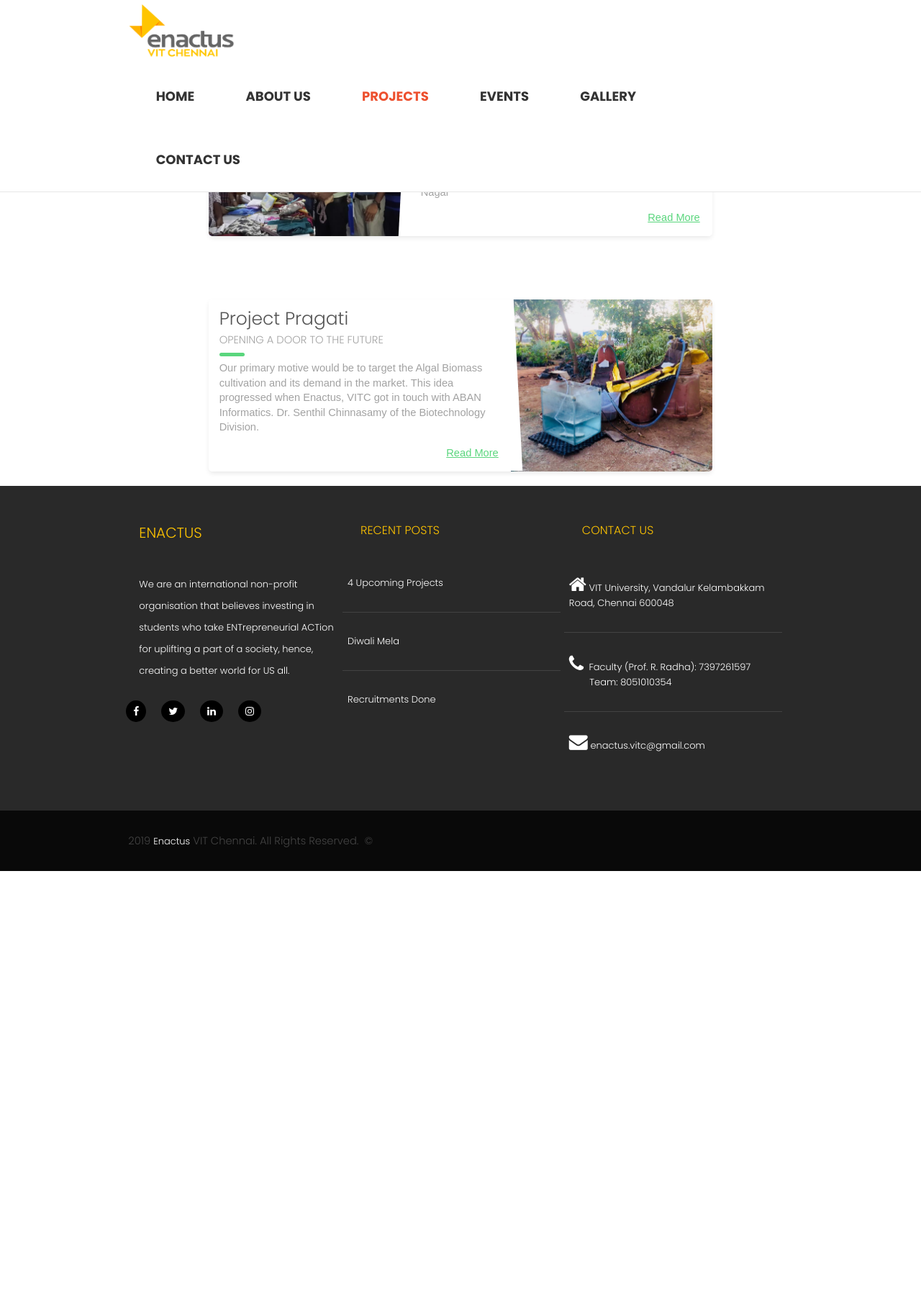
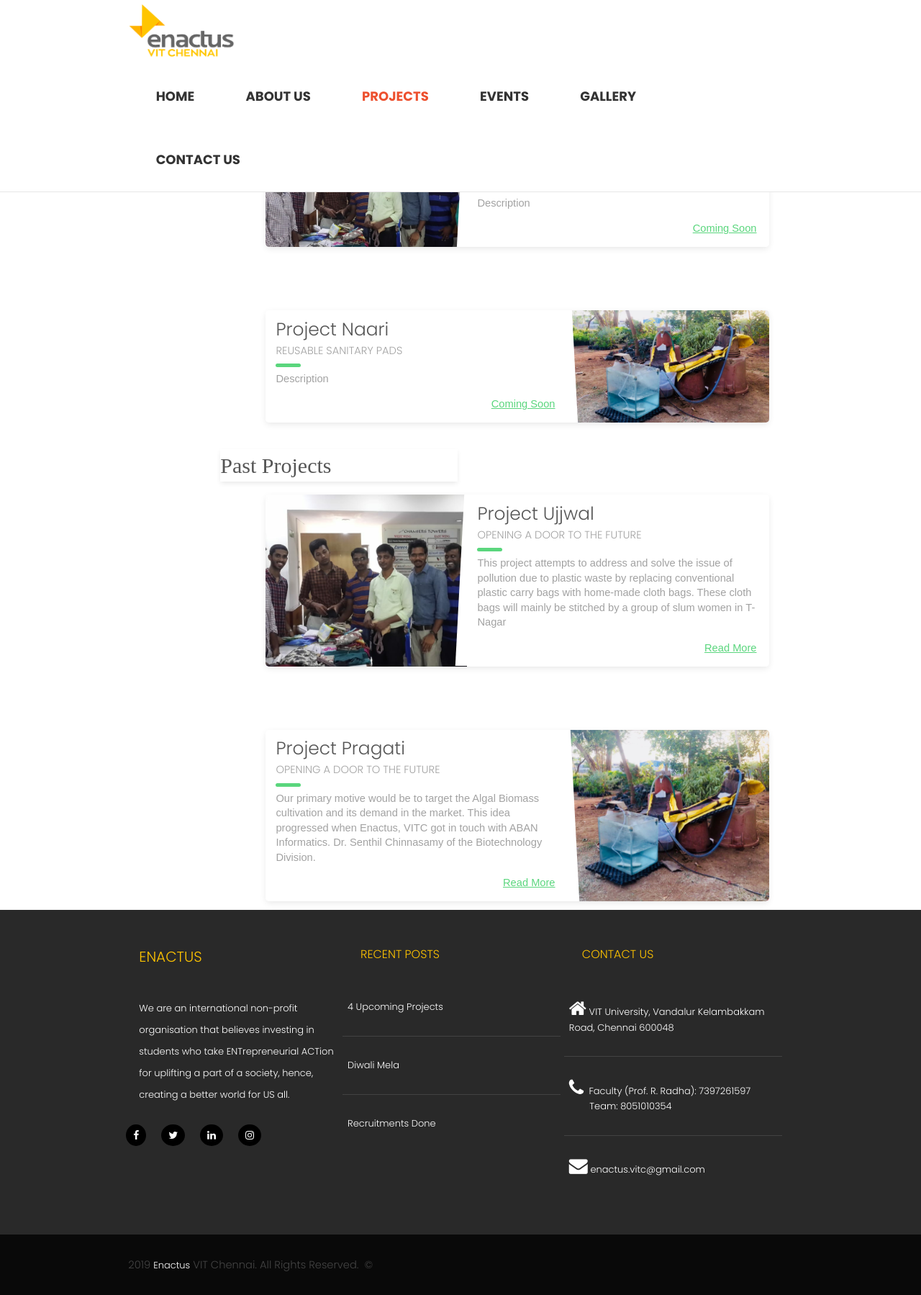
Before and after one commit to maybeabhishek/enactus, a PHP site: page /projects.html in a window 1280 px wide. Shown: the part 36-1835 px from the top of the page at 72% size. Before the commit the page ends 1246 px from the top, so only its background shows below. Run offline with PHP 8.4, Linux system fonts and the light colour scheme.

Commit message:
fixed further changes

```diff
--- a/css/projectStyle.css
+++ b/css/projectStyle.css
@@ -1,4 +1,13 @@
 /*PEN STYLES*/
+.projHead {
+  width: 330px;
+  margin-left: 10vw;
+  font-family: FontAwesome;
+  font-size: 30px;
+  -webkit-box-shadow: 0 3px 7px -1px rgba(0, 0, 0, 0.1);
+          box-shadow: 0 3px 7px -1px rgba(0, 0, 0, 0.1);
+}
+
 .blog-card {
   display: -webkit-box;
   display: -ms-flexbox;
@@ -8,8 +17,8 @@
       -ms-flex-direction: column;
           flex-direction: column;
   margin: 6rem auto;
-  -webkit-box-shadow: 0 3px 7px -1px rgba(0, 0, 0, 0.1);
-          box-shadow: 0 3px 7px -1px rgba(0, 0, 0, 0.1);
+  -webkit-box-shadow: 0 3px 10px -1px rgba(0, 0, 0, 0.1);
+          box-shadow: 0 3px 10px -1px rgba(0, 0, 0, 0.1);
   margin-bottom: 1.6%;
   background: #fff;
   line-height: 1.4;
--- a/css/projectStyle.scss
+++ b/css/projectStyle.scss
@@ -8,11 +8,19 @@
   $color_grey: #e2e2e2;
   $color_grey_dark: #a2a2a2;
 
+  .projHead {
+    width: 330px;
+    margin-left: 10vw;
+    font-family: FontAwesome;
+    font-size: 30px;
+    box-shadow: 0 3px 7px -1px rgba(#000, .1);
+  }
+
   .blog-card {
     display: flex;
     flex-direction: column;
     margin: 6rem auto;
-    box-shadow: 0 3px 7px -1px rgba(#000, .1);
+    box-shadow: 0 3px 10px -1px rgba(#000, .1);
     margin-bottom: 1.6%;
     background: $color_white;
     line-height: 1.4;
--- a/gallery.html
+++ b/gallery.html
@@ -164,7 +164,7 @@ height:84px;
 				<div class="text-center">
 					<div class="wow bounceInDown" data-wow-offset="0" data-wow-delay="0.3s">
 					    <div style="padding:50px;">
-						<p class="special" style="font-size:50px;color:black; font-family:arial-header; font-weight: bold;" >GALLERY</p>
+						<p class="special" style="font-size:50px;color:black; font-family:'Poppins',arial-header; font-weight: bold;" >GALLERY</p>
 						</div>
 					</div>
 
--- a/projects.html
+++ b/projects.html
@@ -1,5 +1,6 @@
 <!DOCTYPE html>
 <html lang="en">
+
 <head>
 	<meta charset="utf-8">
 	<meta http-equiv="X-UA-Compatible" content="IE=edge">
@@ -29,15 +30,13 @@
     <![endif]-->
 	<script type="text/javascript">
 		var prevScrollpos = window.pageYOffset;
-		window.onscroll = function() {
+		window.onscroll = function () {
 			var currentScrollPos = window.pageYOffset;
 
 			if (currentScrollPos >= 38) {
 				document.getElementById("kk").style.top = "-8px";
 				document.getElementById("kk").style.opacity = "0.7";
-		  }
-
-		  else{
+			} else {
 				document.getElementById("kk").style.top = "35px";
 				document.getElementById("kk").style.opacity = "1";
 			}
@@ -152,6 +151,7 @@ height:84px;
 
 </style>
 </head>
+
 <body>
 	<header>
 		<div style="background-color: #ffc400;width: 100%;height: 38px;position: relative;">
@@ -159,11 +159,15 @@ height:84px;
 				<i class="icon fa fa-phone"></i><a href="#" style="text-decoration: none;">+91 8051010354</a>&nbsp;&nbsp;&nbsp;&nbsp;&nbsp;
 				<i class="icon fa fa-envelope"></i><a href="mailto:enactus.vitc@gmail.com" style="text-decoration: none;">enactus.vitc@gmail.com</a>
 
-					<a href="https://www.facebook.com/enactusvitc/?ref=br_rs" data-placement="top" title="Facebook" class="collapse"><i class="fa fa-facebook fa-1x"></i></a>&nbsp;&nbsp;&nbsp;
-					<a href="https://twitter.com/search?q=Enactus%20Vit%20Chennai&src=typd" data-placement="top" title="Twitter" class="collapse"><i class="fa fa-twitter fa-1x"></i>
+				<a href="https://www.facebook.com/enactusvitc/?ref=br_rs" data-placement="top" title="Facebook" class="collapse"><i
+					 class="fa fa-facebook fa-1x"></i></a>&nbsp;&nbsp;&nbsp;
+				<a href="https://twitter.com/search?q=Enactus%20Vit%20Chennai&src=typd" data-placement="top" title="Twitter" class="collapse"><i
+					 class="fa fa-twitter fa-1x"></i>
 				</a>&nbsp;&nbsp;&nbsp;
-					<a href="https://www.linkedin.com/company/enactusvitc/" data-placement="top" title="Linkedin" class="collapse"><i class="fa fa-linkedin fa-1x"></i></a>&nbsp;&nbsp;&nbsp;
-					<a href="https://www.instagram.com/enactusvitc/?hl=en" data-placement="top" title="Instagram" class="collapse"><i class="fa fa-instagram fa-1x"></i></a>
+				<a href="https://www.linkedin.com/company/enactusvitc/" data-placement="top" title="Linkedin" class="collapse"><i
+					 class="fa fa-linkedin fa-1x"></i></a>&nbsp;&nbsp;&nbsp;
+				<a href="https://www.instagram.com/enactusvitc/?hl=en" data-placement="top" title="Instagram" class="collapse"><i
+					 class="fa fa-instagram fa-1x"></i></a>
 
 
 
@@ -173,7 +177,8 @@ height:84px;
 			<div class="navigation">
 				<div class="container">
 					<div class="navbar-header">
-						<button type="button" class="navbar-toggle collapsed" data-toggle="collapse" data-target=".navbar-collapse.collapse" style="margin-top:25px;width:45px;">
+						<button type="button" class="navbar-toggle collapsed" data-toggle="collapse" data-target=".navbar-collapse.collapse"
+						 style="margin-top:25px;width:45px;">
 							<span class="sr-only">Toggle navigation</span>
 							<span class="icon-bar"></span>
 							<span class="icon-bar"></span>
@@ -264,7 +269,57 @@ height:84px;
 
 				</div>
 </section> -->
+		<br><br><br><br>
+		<div class="container">
+			<div class="row">
+				<div class="col-md-2">
+					<h1 class="projHead">Current Projects</h1>
+				</div>
+				<div class="col-md-10">
+					<div class="blog-card">
+						<div class="meta">
+							<div class="photo" style="background-image: url('./images/portfolio/X/img (6).jpg')"></div>
+							<ul class="details">
+								<!-- <li class="author"><a href="#">John Doe</a></li> -->
+								<li class="date">Aug. 24, 2015</li>
 
+							</ul>
+						</div>
+						<div class="description">
+							<h1>Project Malar</h1>
+							<h2>Organic Incense Sticks</h2>
+							<p> Description</p>
+							<p class="read-more">
+								<a href="#">Coming Soon</a>
+							</p>
+						</div>
+					</div>
+					<div class="blog-card alt">
+						<div class="meta">
+							<div class="photo" style="background-image: url('./images/portfolio/al/img (1).jpg')"></div>
+							<ul class="details">
+								<!-- <li class="author"><a href="#">Jane Doe</a></li> -->
+								<li class="date">July. 15, 2015</li>
+							</ul>
+						</div>
+						<div class="description">
+							<h1>Project Naari</h1>
+							<h2>Reusable Sanitary Pads</h2>
+							<p>Description</p>
+							<p class="read-more">
+								<a href="#">Coming Soon</a>
+							</p>
+						</div>
+					</div>
+				</div>
+			</div>
+			<div class="row">
+				<div class="col-md-2">
+					<br>
+					<h1 class="projHead">Past Projects</h1>
+					<br><br>
+				</div>
+				<div class="col-md-10">
 					<div class="blog-card">
 						<div class="meta">
 							<div class="photo" style="background-image: url('./images/portfolio/X/img (6).jpg')"></div>
@@ -277,7 +332,9 @@ height:84px;
 						<div class="description">
 							<h1>Project Ujjwal</h1>
 							<h2>Opening a door to the future</h2>
-      <p> This project attempts to address and solve the issue of pollution due to plastic waste by replacing conventional plastic carry bags with home-made cloth bags. These cloth bags will mainly be stitched by a group of slum women in T-Nagar</p>
+							<p> This project attempts to address and solve the issue of pollution due to plastic waste by replacing
+								conventional plastic carry bags with home-made cloth bags. These cloth bags will mainly be stitched by a group
+								of slum women in T-Nagar</p>
 							<p class="read-more">
 								<a href="projUjjwal.html">Read More</a>
 							</p>
@@ -294,10 +351,15 @@ height:84px;
 						<div class="description">
 							<h1>Project Pragati</h1>
 							<h2>Opening a door to the future</h2>
-      <p>Our primary motive would be to target the Algal Biomass cultivation and its demand in the market. This idea progressed when Enactus, VITC got in touch with ABAN Informatics. Dr. Senthil Chinnasamy of the Biotechnology Division.</p>
+							<p>Our primary motive would be to target the Algal Biomass cultivation and its demand in the market. This idea
+								progressed when Enactus, VITC got in touch with ABAN Informatics. Dr. Senthil Chinnasamy of the Biotechnology
+								Division.</p>
 							<p class="read-more">
 								<a href="projPragati.html">Read More</a>
 							</p>
+						</div>
+					</div>
+				</div>
 			</div>
 		</div>
 		<footer>
@@ -305,26 +367,33 @@ height:84px;
 				<div class="container">
 					<div class="col-md-4 wow fadeInUp" data-wow-offset="0" data-wow-delay="0.2s">
 						<h2 style="color: #ffc400">ENACTUS</h2>
-					<p>We are an international non-profit organisation that believes investing in students who take ENTrepreneurial ACTion for uplifting a part of a society, hence, creating a better world for US all.</p>
+						<p>We are an international non-profit organisation that believes investing in students who take ENTrepreneurial
+							ACTion for uplifting a part of a society, hence, creating a better world for US all.</p>
 
 						<ul class="social-network">
-						<li><a href="https://www.facebook.com/enactusvitc/?ref=br_rs" data-placement="top" title="Facebook" target="_blank"><i class="fa fa-facebook fa-1x"></i></a></li>
-						<li><a href="https://twitter.com/search?q=Enactus%20Vit%20Chennai&src=typd" data-placement="top" title="Twitter" target="_blank"><i class="fa fa-twitter fa-1x"></i></a></li>
-						<li><a href="https://www.linkedin.com/company/enactusvitc/" data-placement="top" title="Linkedin" target="_blank"><i class="fa fa-linkedin fa-1x"></i></a></li>
-						<li><a href="https://www.instagram.com/enactusvitc/?hl=en" data-placement="top" title="Instagram" target="_blank"><i class="fa fa-instagram fa-1x"></i></a></li>
+							<li><a href="https://www.facebook.com/enactusvitc/?ref=br_rs" data-placement="top" title="Facebook" target="_blank"><i
+									 class="fa fa-facebook fa-1x"></i></a></li>
+							<li><a href="https://twitter.com/search?q=Enactus%20Vit%20Chennai&src=typd" data-placement="top" title="Twitter"
+								 target="_blank"><i class="fa fa-twitter fa-1x"></i></a></li>
+							<li><a href="https://www.linkedin.com/company/enactusvitc/" data-placement="top" title="Linkedin" target="_blank"><i
+									 class="fa fa-linkedin fa-1x"></i></a></li>
+							<li><a href="https://www.instagram.com/enactusvitc/?hl=en" data-placement="top" title="Instagram" target="_blank"><i
+									 class="fa fa-instagram fa-1x"></i></a></li>
 						</ul>
 					</div>
 
 					<div class="col-md-4 wow fadeInUp" data-wow-offset="0" data-wow-delay="0.4s">
 						<style type="text/css">
-						li{
-							color:#ffffff;
+							li {
+								color: #ffffff;
 							}
 						</style>
 						<h3 style="color: #ffc400">RECENT POSTS</h3>
 						<ul>
-						<li>4 Upcoming Projects</li><hr>
-						<li>Diwali Mela</li><hr>
+							<li>4 Upcoming Projects</li>
+							<hr>
+							<li>Diwali Mela</li>
+							<hr>
 							<li>Recruitments Done</li>
 						</ul>
 					</div>
@@ -332,9 +401,11 @@ height:84px;
 					<div class="col-md-4 wow fadeInUp" data-wow-offset="0" data-wow-delay="0.6s">
 						<h3 style="color: #ffc400">CONTACT US</h3>
 						<ul>
-						<li><i class="fa fa-home fa-2x"></i> VIT University, Vandalur Kelambakkam Road, Chennai 600048</li><hr>
+							<li><i class="fa fa-home fa-2x"></i> VIT University, Vandalur Kelambakkam Road, Chennai 600048</li>
+							<hr>
 							<li><i class="fa fa-phone fa-2x"></i>&nbsp;&nbsp;Faculty (Prof. R. Radha): 7397261597 <br>&nbsp;&nbsp;&nbsp;&nbsp;&nbsp;&nbsp;&nbsp;&nbsp;Team:
-							8051010354</li><hr>
+								8051010354</li>
+							<hr>
 							<li><i class="fa fa-envelope fa-2x"></i> enactus.vitc@gmail.com</li>
 						</ul>
 					</div>
@@ -377,12 +448,10 @@ height:84px;
 	<script src="js/jquery.isotope.min.js"></script>
 	<script src="js/functions.js"></script>
 	<script>
-	wow = new WOW(
-	 {
+		wow = new WOW({
 
-		}	)
+			})
 			.init();
-
 	</script>
 
   </body>
--- a/services.html
+++ b/services.html
@@ -84,9 +84,9 @@ body {
   float: left;
   color: black;
   text-align: center;
-  text-decoration: none;
+
   font-size: 18px;
-  font-family:"arial-header";
+  font-family: 'Poppins',"arial-header";
   line-height: 25px;
   border-radius: 4px;
   margin-left:30px;
```
Also changed, not shown: articlStyle.css (+17 -25 lines), projUjjwal.html (+37 -29 lines), 1 other file. Lines whose indentation alone changed are shown as unchanged.
